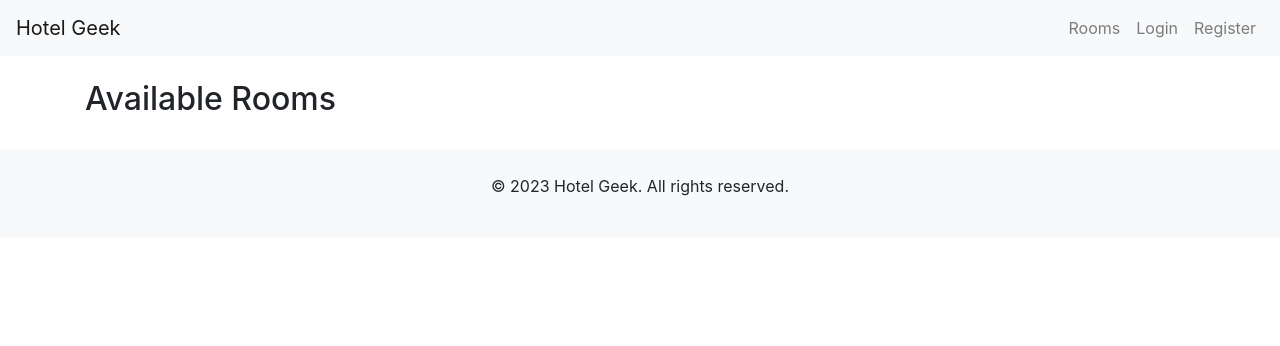
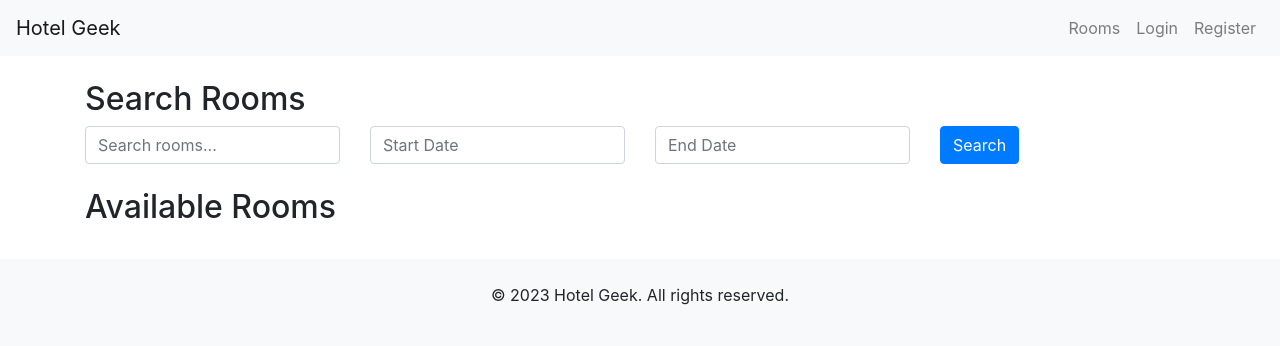
Before and after one commit to geek2geeks/Hotel-Booking-System, a Python web app: template app/templates/index.html in a window 1280 px wide. Shown: the top 346 px of the page. Run offline with Jinja, Linux system fonts and the light colour scheme; the template is opened without the code that fills it, so the values that code supplies are empty; some libraries are stand-ins or nearby versions.

Commit message:
Implement Room Search Functionality
- Added room search feature with date range filters.
- Enhanced backend to exclude rooms booked within the chosen date range.
- Improved UI with datepickers and user feedback messages.

```diff
--- a/app/__init__.py
+++ b/app/__init__.py
@@ -2,6 +2,7 @@ from flask import Flask
 from flask_sqlalchemy import SQLAlchemy
 from flask_migrate import Migrate
 from flask_login import LoginManager
+from flask_bcrypt import Bcrypt
 
 # Initialize Flask app
 app = Flask(__name__)
@@ -12,6 +13,8 @@ db = SQLAlchemy(app)
 migrate = Migrate(app, db)
 login_manager = LoginManager(app)
 login_manager.login_view = 'login'
+bcrypt = Bcrypt(app)
+
 
 # Import views and models after extensions are initialized
 from app import views, models
--- a/app/models.py
+++ b/app/models.py
@@ -1,5 +1,6 @@
 from datetime import datetime
-from app import db
+from app import db, bcrypt
+
 
 room_amenities = db.Table('room_amenities',
     db.Column('room_id', db.Integer, db.ForeignKey('room.id')),
@@ -13,6 +14,8 @@ class User(db.Model):
     password_hash = db.Column(db.String(128))
     is_admin = db.Column(db.Boolean, default=False)  # Added is_admin column
     reservations = db.relationship('Reservation', backref='guest', lazy=True)
+    def set_password(self, password):
+        self.password_hash = bcrypt.generate_password_hash(password).decode('utf-8')
 
 class Room(db.Model):
     id = db.Column(db.Integer, primary_key=True)
--- a/app/templates/base.html
+++ b/app/templates/base.html
@@ -74,6 +74,10 @@
     <script src="https://code.jquery.com/jquery-3.5.1.slim.min.js"></script>
     <script src="https://cdn.jsdelivr.net/npm/@popperjs/core@2.9.3/dist/umd/popper.min.js"></script>
     <script src="https://maxcdn.bootstrapcdn.com/bootstrap/4.5.2/js/bootstrap.min.js"></script>
+    <link rel="stylesheet" href="https://code.jquery.com/ui/1.12.1/themes/base/jquery-ui.css">
+    <script src="https://code.jquery.com/jquery-1.12.4.js"></script>
+    <script src="https://code.jquery.com/ui/1.12.1/jquery-ui.js"></script>
+
 </body>
 
 </html>
--- a/app/templates/index.html
+++ b/app/templates/index.html
@@ -1,6 +1,31 @@
 {% extends "base.html" %}
 
 {% block content %}
+<h2>Search Rooms</h2>
+<form action="{{ url_for('search_rooms') }}" method="post" class="mb-4">
+    <div class="row">
+        <div class="col-md-3">
+            <input type="text" name="search_term" placeholder="Search rooms..." class="form-control">
+        </div>
+        <div class="col-md-3">
+            <input type="text" id="start_date" name="start_date" placeholder="Start Date" class="form-control">
+        </div>
+        <div class="col-md-3">
+            <input type="text" id="end_date" name="end_date" placeholder="End Date" class="form-control">
+        </div>
+        <div class="col-md-3">
+            <input type="submit" value="Search" class="btn btn-primary">
+        </div>
+    </div>
+</form>
+
+<script>
+    $(function() {
+        $("#start_date").datepicker();
+        $("#end_date").datepicker();
+    });
+</script>
+
 <h2>Available Rooms</h2>
 <div class="row">
     {% for room in rooms %}
```
Also changed, not shown: app/views.py (+53 -2 lines).
